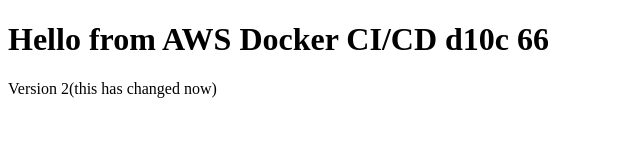
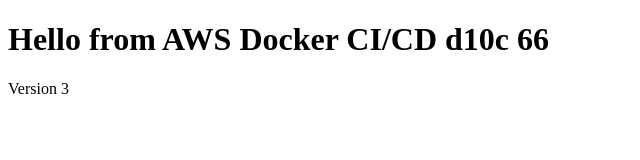
Before and after one commit to aditya05005/cvt-ca2, a plain HTML site: page index.html in a window 1280 px wide. Shown: the whole page, without its empty margins (0-640 px from the left). Drawn offline with Linux system fonts and the light colour scheme.

Commit message:
YE H VERSION 3

```diff
--- a/index.html
+++ b/index.html
@@ -2,6 +2,6 @@
 <html>
 <body>
 <h1>Hello from AWS Docker CI/CD d10c 66</h1>
-<p>Version 2(this has changed now)</p>
+<p>Version 3</p>
 </body>
 </html>
```
